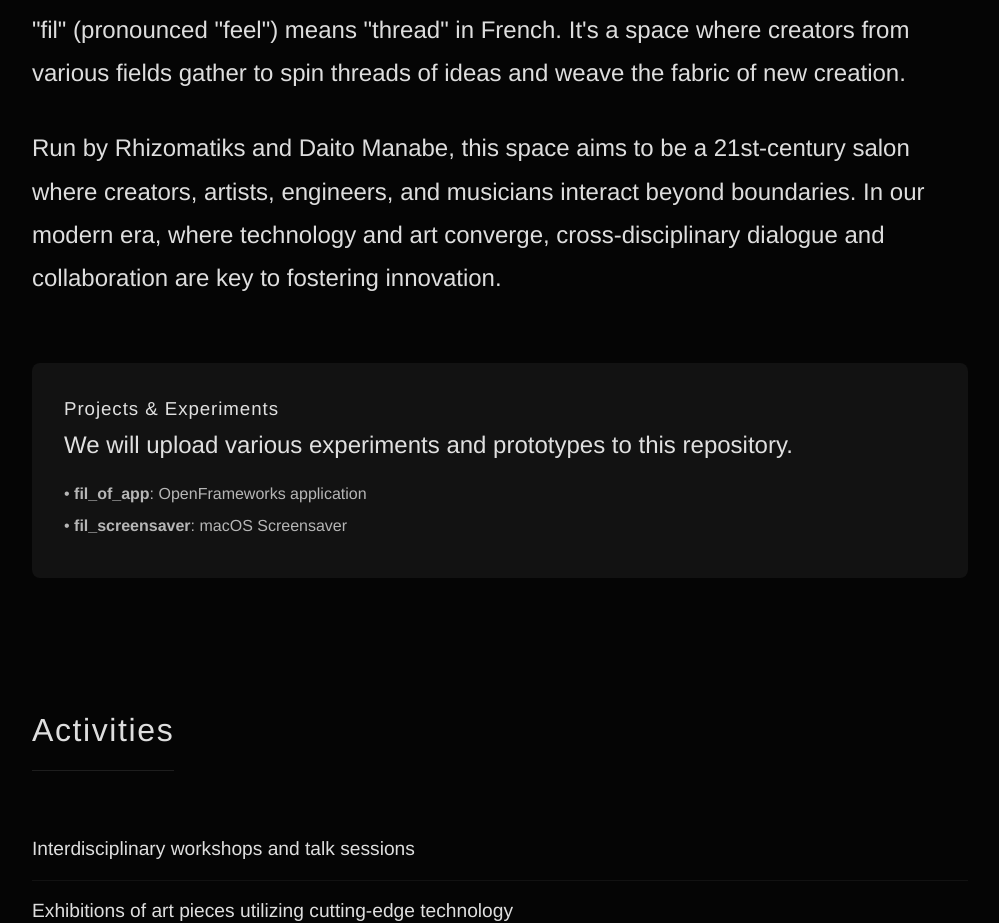
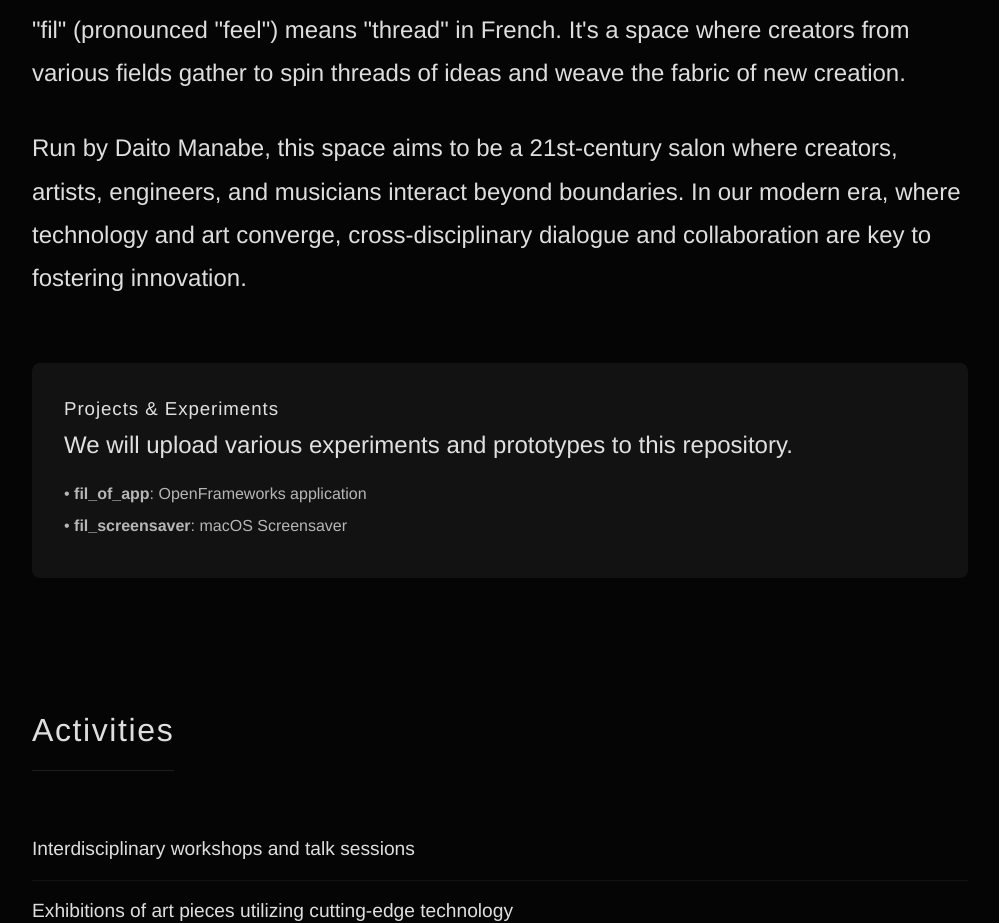
Before and after one commit to daitomanabe/FIL, a React (Vite) app in the folder fil_web/: page / in a window 1280 px wide. Shown: the part 920-1843 px from the top of the page, without its empty margins (140-1139 px from the left). Built offline with nearby package versions, Linux system fonts and the light colour scheme.

Commit message:
Update web content text and rebuild

```diff
--- a/fil_web/src/App.jsx
+++ b/fil_web/src/App.jsx
@@ -9,7 +9,7 @@
     subtitle: "Where Creative Threads Intertwine",
     desc: [
       `"fil" (pronounced "feel") means "thread" in French. It's a space where creators from various fields gather to spin threads of ideas and weave the fabric of new creation.`,
-      `Run by Rhizomatiks and Daito Manabe, this space aims to be a 21st-century salon where creators, artists, engineers, and musicians interact beyond boundaries. In our modern era, where technology and art converge, cross-disciplinary dialogue and collaboration are key to fostering innovation.`
+      `Run by Daito Manabe, this space aims to be a 21st-century salon where creators, artists, engineers, and musicians interact beyond boundaries. In our modern era, where technology and art converge, cross-disciplinary dialogue and collaboration are key to fostering innovation.`
     ],
     activities: {
       title: "Activities",
```
Also changed, not shown: 3 other files (tests, documents, lock files or other folders).
